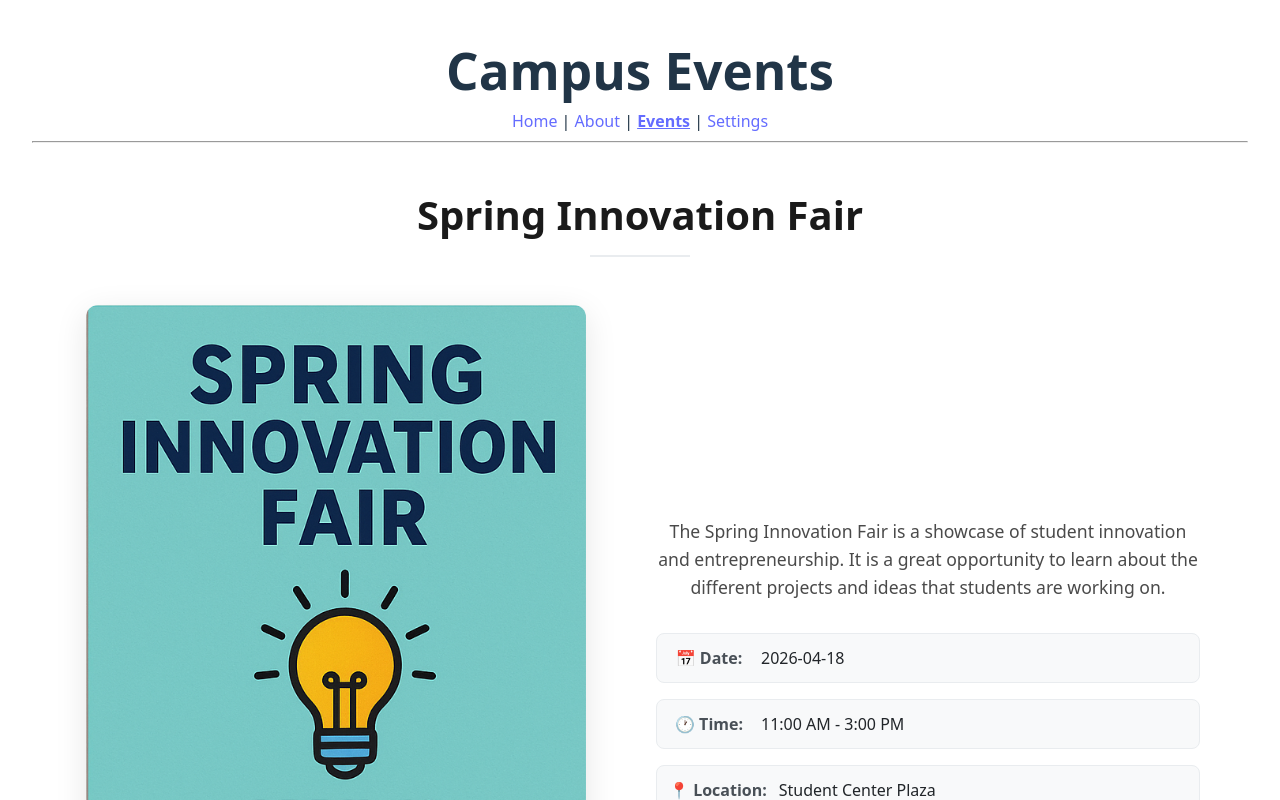
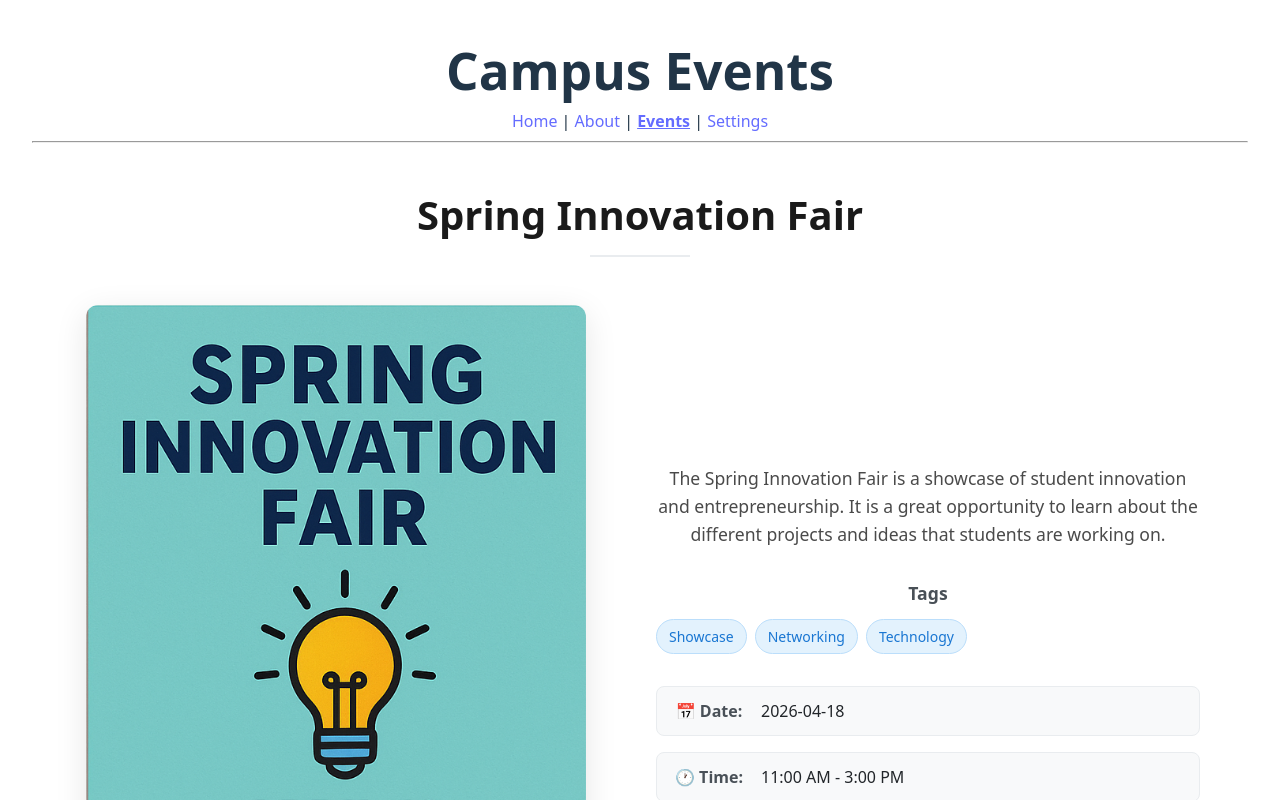
Before and after one commit to IT3049C/react-nav-demos, a React (Vite) app: page /events/details in a window 1280 px wide. Shown: the top 800 px of the page. Built offline with nearby package versions, Linux system fonts and the light colour scheme.

Commit message:
add tags

```diff
--- a/src/pages/EventDetails.css
+++ b/src/pages/EventDetails.css
@@ -85,3 +85,39 @@
 .detail-value {
   color: #212529;
 }
+
+/* Tags Section */
+.tags-section {
+  margin-bottom: 2rem;
+}
+
+.tags-title {
+  font-size: 1.1rem;
+  font-weight: 600;
+  color: #495057;
+  margin-bottom: 0.75rem;
+}
+
+.tags-list {
+  display: flex;
+  flex-wrap: wrap;
+  gap: 0.5rem;
+}
+
+.tag {
+  display: inline-block;
+  padding: 0.375rem 0.75rem;
+  background-color: #e3f2fd;
+  color: #1976d2;
+  border-radius: 20px;
+  font-size: 0.875rem;
+  font-weight: 500;
+  border: 1px solid #bbdefb;
+  transition: all 0.2s ease;
+}
+
+.tag:hover {
+  background-color: #bbdefb;
+  transform: translateY(-1px);
+  box-shadow: 0 2px 4px rgba(0, 0, 0, 0.1);
+}
--- a/src/pages/EventDetails.jsx
+++ b/src/pages/EventDetails.jsx
@@ -10,6 +10,7 @@ export function EventDetails() {
     time: `11:00 AM - 3:00 PM`,
     location: `Student Center Plaza`,
     image: springInnovationFair,
+    tags: [`Showcase`, `Networking`, `Technology`],
   };
 
   return (
@@ -30,6 +31,18 @@ export function EventDetails() {
         {/* Details Section */}
         <div className="details-section">
           <p className="event-description">{event.description}</p>
+
+          {/* Tags Section */}
+          <div className="tags-section">
+            <h3 className="tags-title">Tags</h3>
+            <div className="tags-list">
+              {event.tags.map((tag, index) => (
+                <span key={index} className="tag">
+                  {tag}
+                </span>
+              ))}
+            </div>
+          </div>
 
           <div className="details-list">
             <div className="detail-item">
```
